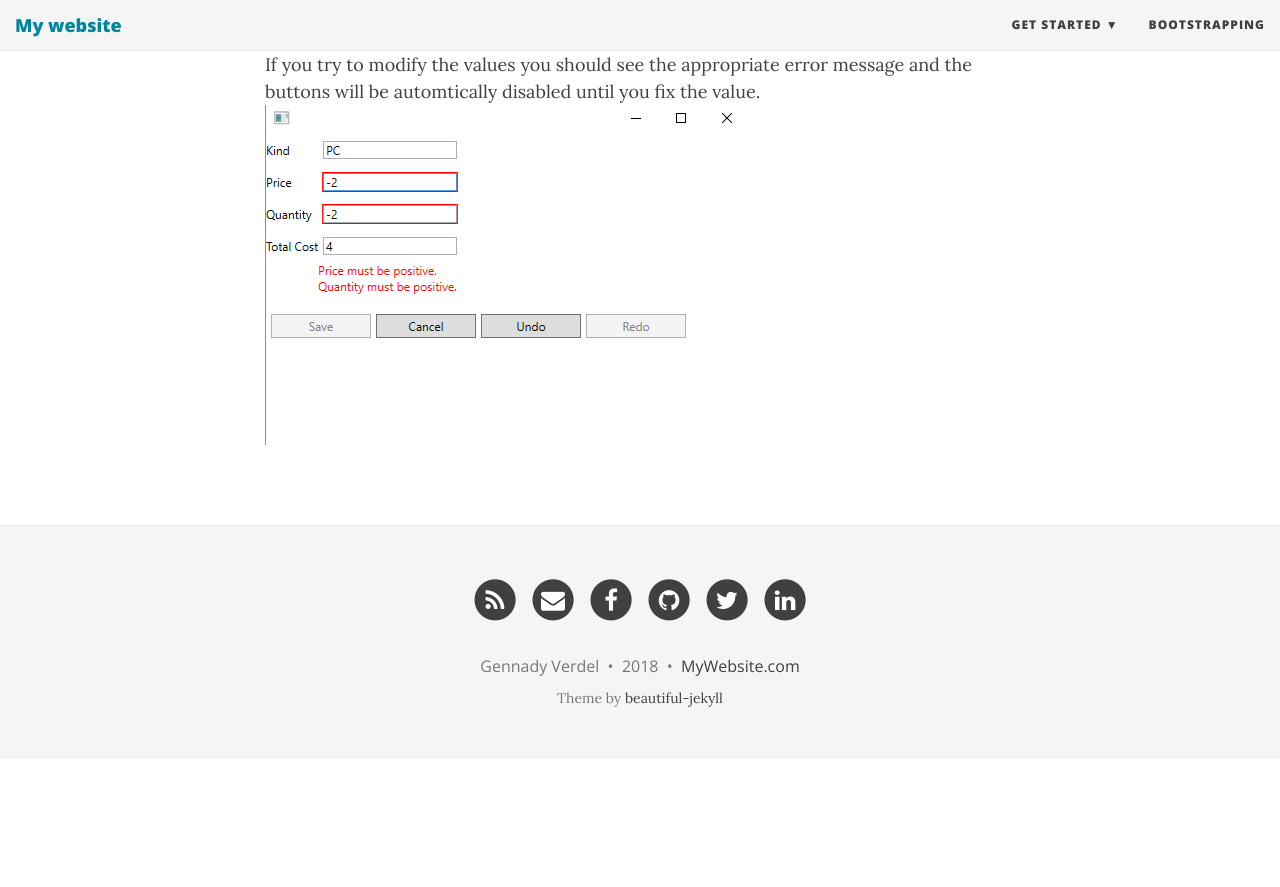
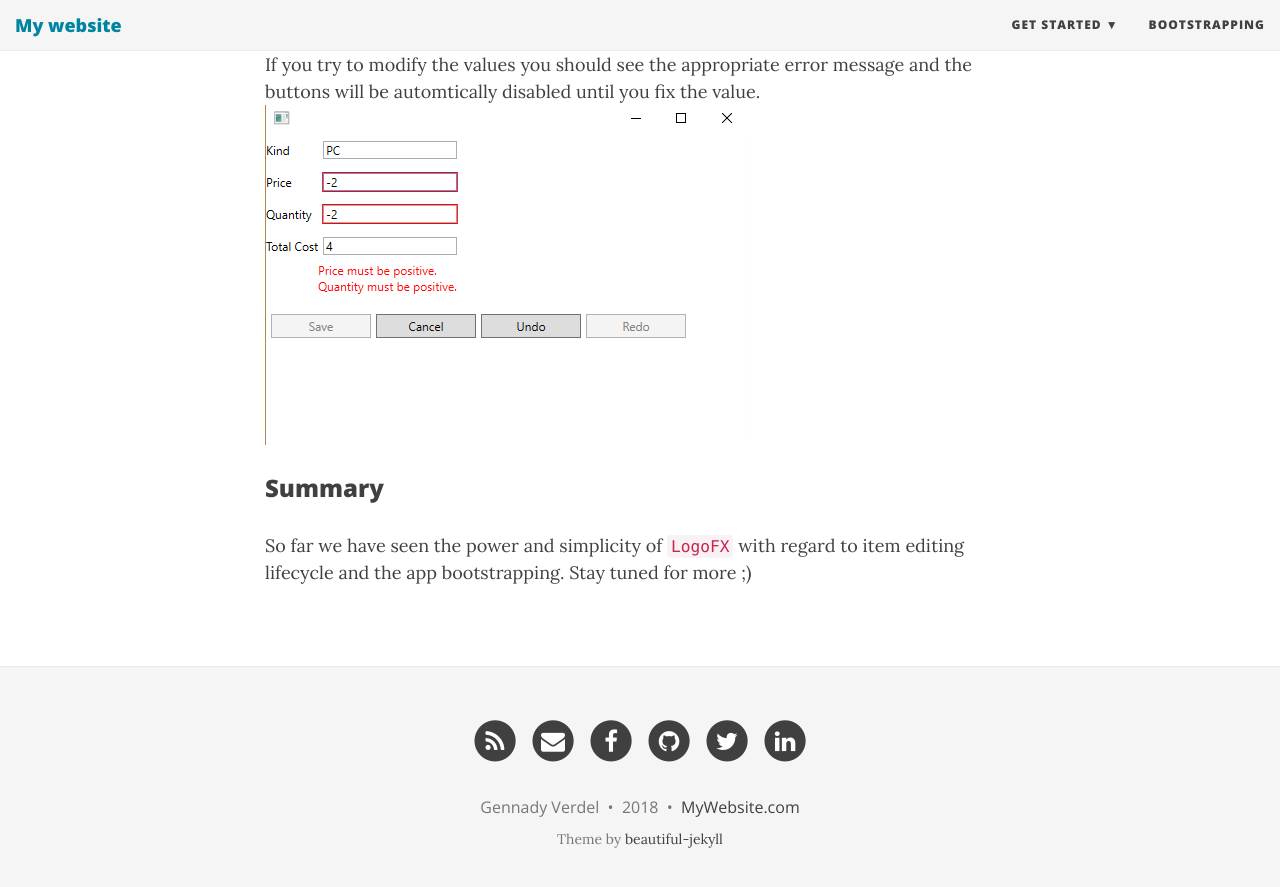
Before and after one commit to LogoFX/logofx.github.io, a Jekyll site: the page built from get-started-wpf.md, in a window 1280 px wide and 900 px high, scrolled down 13284 px. Shown: the top 887 px of the window. Built offline with Jekyll 4.4.1, drawn with Linux system fonts in a browser that asks for light colours; nearby versions of some CDN libraries; before the commit the page ends 14043 px from its top, so only the background shows below that.

Commit message:
Short summary

```diff
--- a/get-started-wpf.md
+++ b/get-started-wpf.md
@@ -509,3 +509,8 @@ internal sealed class WarehouseItem : AppModel, IWarehouseItem
 If you try to modify the values you should see the appropriate error message
 and the buttons will be automtically disabled until you fix the value.
 ![alt text](../assets/tutorial-editing-single-item-validation.png)
+
+### Summary
+
+So far we have seen the power and simplicity of `LogoFX` with regard to item editing lifecycle
+and the app bootstrapping. Stay tuned for more ;)
```
